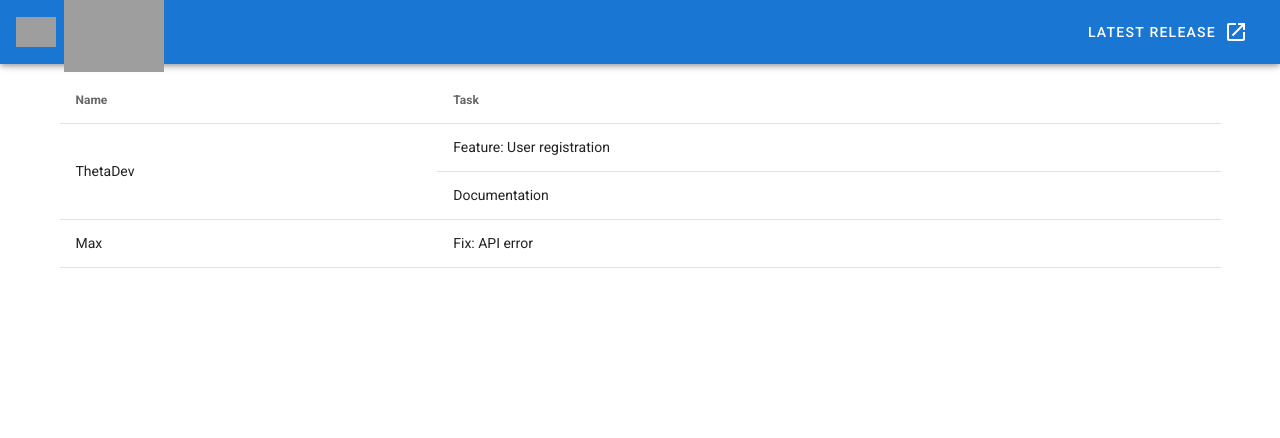
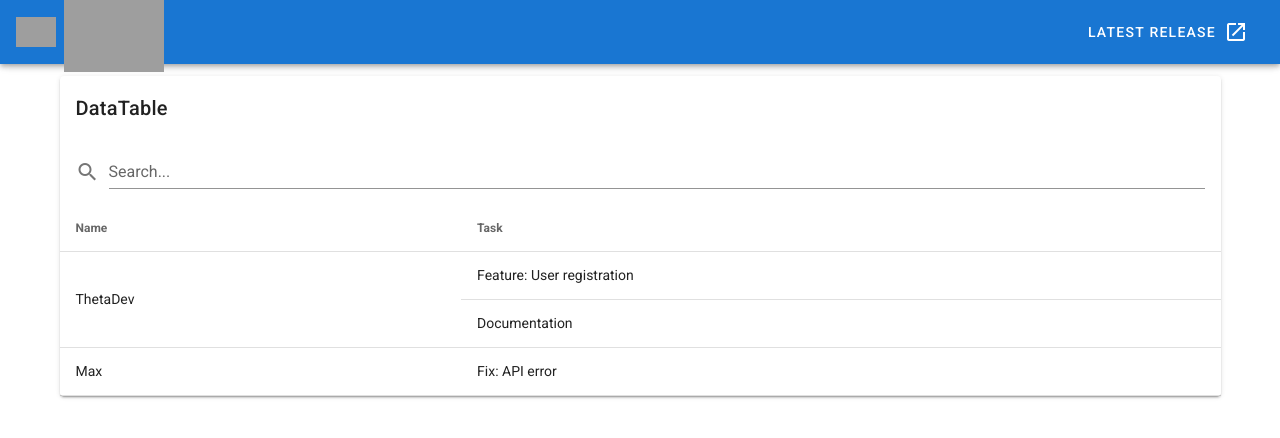
Before and after one commit to Theta-Dev/vuetify-datatable, a Vue app: page / in a window 1280 px wide. Shown: the top 438 px of the page. Built offline with nearby package versions, Linux system fonts and the light colour scheme; grey boxes are pictures that could not be loaded.

Commit message:
Added search bar and filter buttons

```diff
--- a/src/components/datatable/DataTable.vue
+++ b/src/components/datatable/DataTable.vue
@@ -1,12 +1,38 @@
 <template>
+  <v-card>
+    <v-card-title>
+      DataTable
+    </v-card-title>
+    <v-card-text>
+      <v-text-field
+        v-model="search"
+        label="Search..."
+        prepend-icon="mdi-magnify"
+        clearable
+        hide-details
+        single-line
+      />
+    </v-card-text>
     <v-simple-table>
       <template v-slot:default>
         <thead>
         <tr>
           <th
-          v-for="name in Object.keys(fields)"
+            v-for="(name, i) in Object.keys(fields)"
             :key="name"
-        >{{ name }}
+          >
+            <v-hover v-slot="{ hover }">
+              <v-row no-gutters align="center">
+                <v-col>
+                  {{ name }}
+                </v-col>
+                <v-col class="text-right">
+                  <v-btn icon :color="getFilterButtonColor(i, hover)">
+                    <v-icon>mdi-filter</v-icon>
+                  </v-btn>
+                </v-col>
+              </v-row>
+            </v-hover>
           </th>
         </tr>
         </thead>
@@ -35,6 +61,7 @@
         </tbody>
       </template>
     </v-simple-table>
+  </v-card>
 </template>
 
 <script>
@@ -57,7 +84,7 @@ export default {
         ['Fix: API error'],
       ],
     ],
-    filter: [[], []],
+    filter: [],
     search: '',
   }),
 
@@ -107,12 +134,13 @@ export default {
       return this.data.map((it, i) => {
         // Does search match
         if(this.search) {
+          const search = this.search.toLowerCase();
           // Go through all fields of item
           // At least one searchable has to match
           const searchMatched = this.searchables[i].some(
             (fl) => {
               if(!Array.isArray(fl) || fl.length === 0) return true;
-              return fl.some((fli) => fli.includes(this.search));
+              return fl.some((fli) => fli.includes(search));
             },
           );
           if(!searchMatched) return false;
@@ -132,11 +160,16 @@ export default {
     },
   },
 
-  methods: {},
+  methods: {
+    getFilterButtonColor(i, hover) {
+      if(Array.isArray(this.filter[i]) && this.filter[i].length > 0) return 'primary';
+      return hover ? '' : 'transparent';
+    },
+  },
 
   mounted() {
     // console.log(this.fields);
-    console.log(this.filterLists);
+    // console.log(this.filterLists);
   },
 };
 </script>
@@ -151,7 +184,7 @@ tr:not(:last-child) > th:not(.v-data-table__mobile-row) {
 
 .theme--dark.v-data-table > .v-data-table__wrapper > table > tbody >
 tr > td:not(.v-data-table__mobile-row),
-.theme--dark.v-data-table >  .v-data-table__wrapper > table > tbody >
+.theme--dark.v-data-table > .v-data-table__wrapper > table > tbody >
 tr > th:not(.v-data-table__mobile-row) {
   border-bottom: thin solid rgba(255, 255, 255, 0.12);
 }
```
Lines whose indentation alone changed are shown as unchanged.
